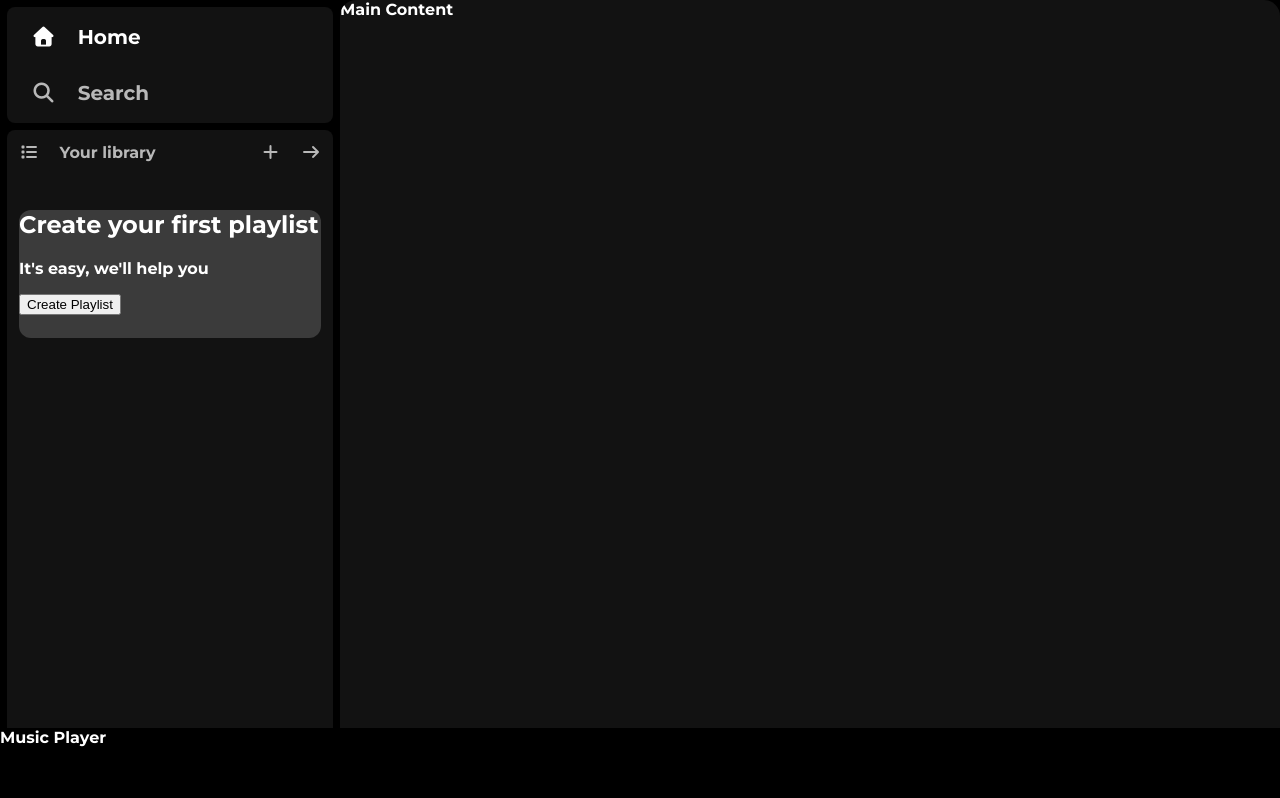
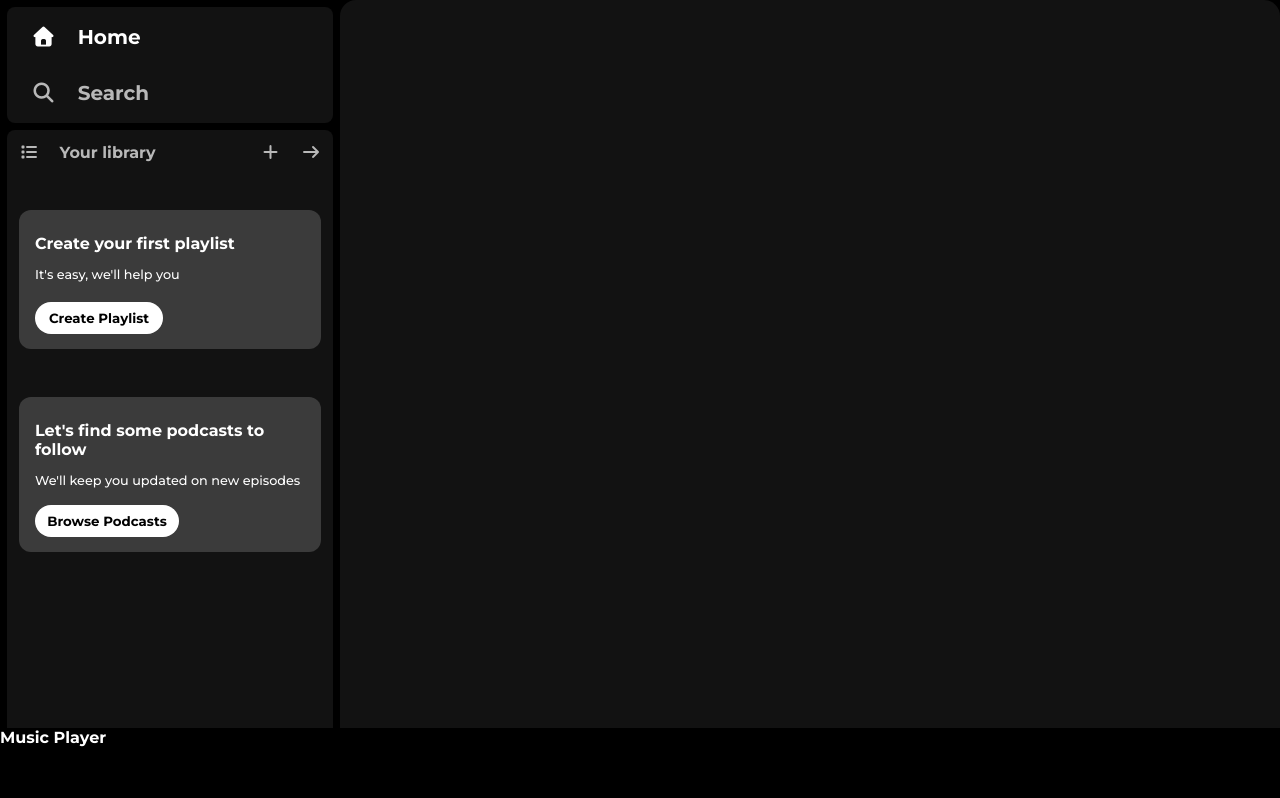
Before and after one commit to sudipovi/Spotify-Clone, a plain HTML site: page index.html in a window 1280 px wide. Shown: the top 798 px of the page. Drawn offline with Linux system fonts and the light colour scheme.

Commit message:
sidebar done

```diff
--- a/index.html
+++ b/index.html
@@ -51,12 +51,18 @@
             <div class="box1">
               <h2>Create your first playlist</h2>
               <p>It's easy, we'll help you</p>
-              <button>Create Playlist</button>
+              <button class="bt1">Create Playlist</button>
+            </div>
+
+            <div class="box2">
+              <h2>Let's find some podcasts to follow</h2>
+              <p>We'll keep you updated on new episodes</p>
+              <button class="bt2">Browse Podcasts</button>
             </div>
           </div>
         </div>
       </div>
-      <div class="main-content">Main Content</div>
+      <div class="main-content"></div>
       <div class="music-player">Music Player</div>
     </div>
   </body>
--- a/style.css
+++ b/style.css
@@ -91,6 +91,62 @@ body {
   margin-top: 3rem;
   height: 8rem;
   border-radius: 0.75rem;
+  padding-top: 0.7rem;
+  padding-left: 1rem;
+  padding-right: 1rem;
+}
+
+.box1 h2{
+  font-size: 1rem;
+}
+.box1 p{
+  font-size: 0.8rem;
+  font-weight: 500;
+}
+
+.bt1{
+  background-color: white;
+  border: none;
+  border-radius: 1rem;
+  width: 8rem;
+  height: 2rem;
+  font-family: Montserrat;
+  font-weight: 700;
+  margin-top: 0.5rem;
+}
+
+.bt1:hover{
+  opacity: 0.8;
+}
+
+.box2 {
+  background-color: #3b3b3b;
+  margin-top: 3rem;
+  height: 9rem;
+  border-radius: 0.75rem;
+  padding-top: 0.7rem;
+  padding-left: 1rem;
+  padding-right: 1rem;
+}
+
+.box2 h2{
+  font-size: 1rem;
+}
+.box2 p{
+  font-size: 0.8rem;
+  font-weight: 500;
+}
+
+.bt2{
+  background-color: white;
+  border: none;
+  border-radius: 1rem;
+  width: 9rem;
+  height: 2rem;
+  font-family: Montserrat;
+  font-weight: 700;
+  margin-top: 0.3rem;
+
 }
 
 /* main content */
```
